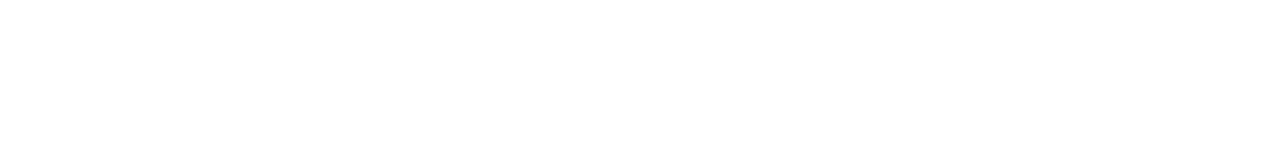
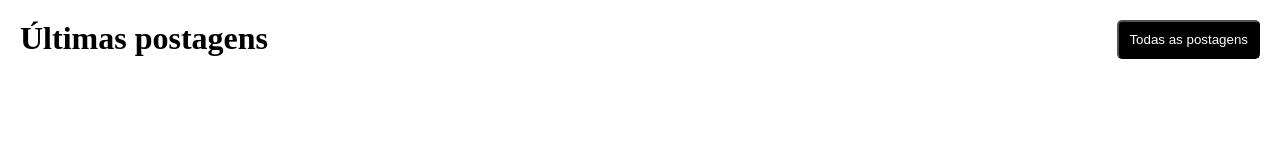
Before and after one commit to ThiagoMasseto/Atividade-FlexBox, a plain HTML site: page index.html in a window 1280 px wide. Drawn offline with Linux system fonts and the light colour scheme.

Commit message:
alteraçoes feitas no arquivo index html e no style css

```diff
--- a/index.html
+++ b/index.html
@@ -4,8 +4,17 @@
     <meta charset="UTF-8">
     <meta name="viewport" content="width=device-width, initial-scale=1.0">
     <title>Atividade FlexBox</title>
+    <link rel="stylesheet" href="style.css">
 </head>
 <body>
-
+    <div class="container">
+        <h1>Últimas postagens</h1>
+        <button>Todas as postagens</button>
+    </div>
+    <div class="postagens">
+        <div></div>
+        <div></div>
+        <div></div>
+    </div>
 </body>
 </html>
--- a/style.css
+++ b/style.css
@@ -3,3 +3,23 @@
     margin: 0;
     box-sizing: border-box;
 }
+
+.container {
+    display: flex;
+    justify-content: space-between;
+    padding: 20px;
+}
+
+
+.container > button {
+    background-color: black;
+    color: white;
+    border-radius: 5px;
+    padding: 10px;
+}
+
+.postagens{
+    display: flex;
+    justify-content: space-evenly;
+
+}
```
